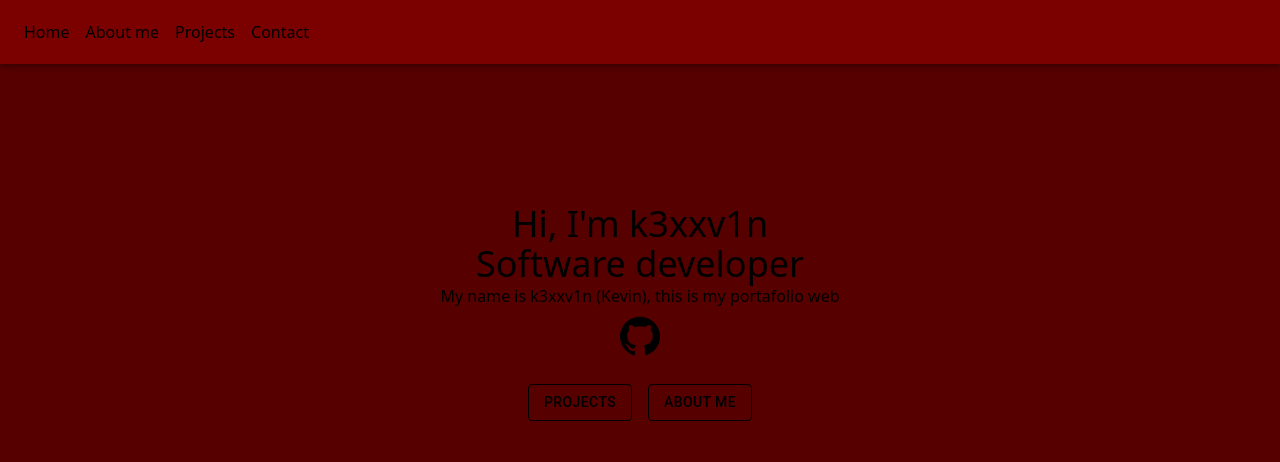
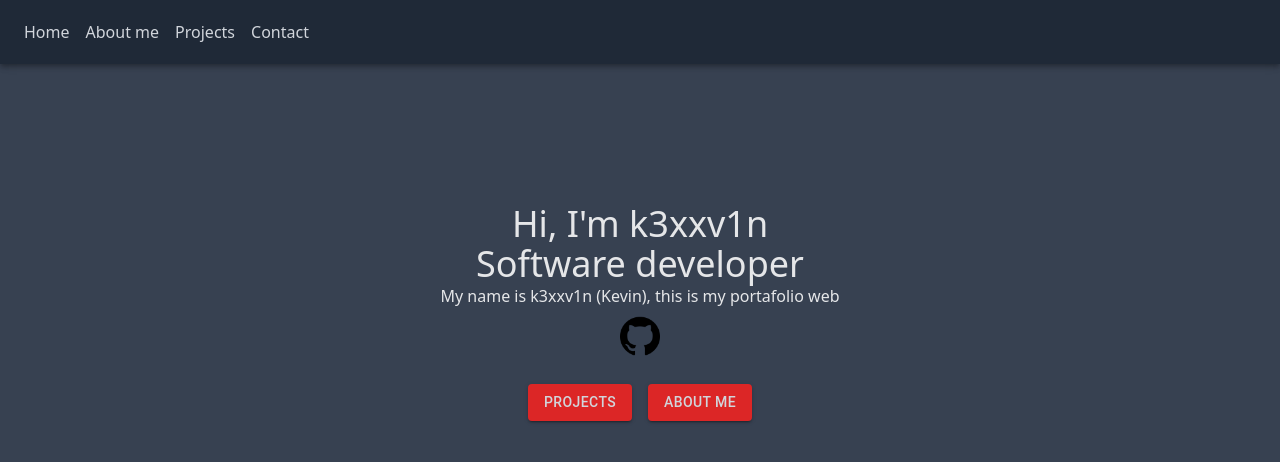
Before and after one commit to k3xxv1n/Portafolio, a React (Vite) app in the folder frontend/: page / in a window 1280 px wide. Shown: the top 462 px of the page. Built offline with nearby package versions, Linux system fonts and the light colour scheme.

Commit message:
se modifico el portafoli completo para que se vea mas minimalista

```diff
--- a/frontend/generate-sitemap.js
+++ /dev/null
@@ -1,27 +0,0 @@
-import { writeFileSync } from "fs";
-import { SitemapStream, streamToPromise } from "sitemap";
-
-async function generateSitemap() {
-  const links = [
-    { url: "/", changefreq: "monthly", priority: 1.0 },
-    { url: "/projects", changefreq: "monthly", priority: 0.8 },
-    { url: "/contact", changefreq: "yearly", priority: 0.5 },
-    { url: "/about", changefreq: "yearly", priority: 0.5 },
-  ];
-
-  const stream = new SitemapStream({ hostname: "https://k3xxv1n.com" });
-
-  // Aquí en vez de forEach usamos un for..of
-  for (const link of links) {
-    stream.write(link);
-  }
-
-  stream.end();
-
-  const xml = (await streamToPromise(stream)).toString();
-  writeFileSync("./public/sitemap.xml", xml);
-
-  console.log("✅ Sitemap generado en /public/sitemap.xml");
-}
-
-generateSitemap();
--- a/frontend/src/components/Navbar.jsx
+++ b/frontend/src/components/Navbar.jsx
@@ -11,10 +11,10 @@ const Navbar = () => {
        <Box sx={{ flexGrow: 1}}>
         <AppBar position="static">
             <Toolbar className="navbar">
-                <Link component={RouterLink} to="/" color="inherit" underline="none" sx={{ mr: 2, color: 'black'}} >Home</Link>
-                <Link component={RouterLink} to="/About" color="inherit" underline="none" sx={{ mr: 2, color: 'black', borderBottom: location.pathname == '/About' ? "2px solid black" : "none", pb: 0} }>About me</Link>
-                <Link component={RouterLink} to="/Projects" color="inherit" underline="none" sx={{ mr: 2, color: 'black', borderBottom: location.pathname == '/Projects' ? "2px solid black" : "none", pb: 0}}>Projects</Link>
-                <Link component={RouterLink} to="/Contact" color="inherit" underline="none" sx={{color: 'black', borderBottom: location.pathname == '/Contact' ? "2px solid black" : "none", pb: 0}}>Contact</Link>
+                <Link component={RouterLink} to="/" color="inherit" underline="none" sx={{ mr: 2, transition: "all 0.3s ease-in-out", color: '#D1D5DB', '&:hover': {color: '#DC2626', transform: "scale(1.20)"}}} >Home</Link>
+                <Link component={RouterLink} to="/About" color="inherit" underline="none" sx={{ mr: 2,transition: "all 0.3s ease-in-out", color: '#D1D5DB', '&:hover': {color: '#DC2626', transform: "scale(1.20)"}, borderBottom: location.pathname == '/About' ? "2px solid black" : "none", pb: 0} }>About me</Link>
+                <Link component={RouterLink} to="/Projects" color="inherit" underline="none" sx={{ mr: 2, transition: "all 0.3s ease-in-out", color: '#D1D5DB', '&:hover': {color: '#DC2626', transform: "scale(1.20)"}, borderBottom: location.pathname == '/Projects' ? "2px solid black" : "none", pb: 0}}>Projects</Link>
+                <Link component={RouterLink} to="/Contact" color="inherit" underline="none" sx={{transition: "all 0.3s ease-in-out", color: '#D1D5DB', '&:hover': {color: '#DC2626', transform: "scale(1.20)"}, borderBottom: location.pathname == '/Contact' ? "2px solid black" : "none", pb: 0}}>Contact</Link>
 
             </Toolbar>
         </AppBar>
--- a/frontend/src/pages/Home.jsx
+++ b/frontend/src/pages/Home.jsx
@@ -18,17 +18,27 @@ const Home = () => {
                     </IconButton>
                 </Box>
                 <div className="flex justify-center gap-4 relative top-5">
-                    <Button component={Link} variant="outlined" sx={
+                    <Button component={Link} variant="contained" sx={
                         {
-                            borderColor: 'black',
-                            color: 'black'
+                            backgroundColor: '#DC2626',
+                            transition: "all 0.3s ease-in-out",
+                            '&:hover': {
+                                backgroundColor: '#7F1D1D',
+                                transform: "scale(1.10)"
+                            },
+                            color: '#D1D5DB'
                         }
                     } to='/Projects'>Projects</Button>
 
 
-                    <Button component={Link} variant="outlined" sx={{
-                        borderColor: 'black',
-                        color: 'black'
+                    <Button component={Link} variant="contained" sx={{
+                        backgroundColor: '#DC2626',
+                        transition: "all 0.3s ease-in-out",
+                        '&:hover': {
+                                backgroundColor: '#7F1D1D',
+                                transform: "scale(1.10)"
+                        },
+                        color: '#D1D5DB'
                     }} to='/About'>About me</Button>
                 </div>
             </div>
--- a/frontend/src/styles/index.css
+++ b/frontend/src/styles/index.css
@@ -7,7 +7,7 @@
 
   color-scheme: light dark;
   color: rgba(255, 255, 255, 0.87);
-  background-color: #570000;
+  background-color: #374151;
 
   font-synthesis: none;
   text-rendering: optimizeLegibility;
@@ -22,9 +22,5 @@
 
 
 .navbar{
-  background-color: #7b0000;
+  background-color: #1F2937;
 }
-
-h1, p{
-  color: black;
-}
```
